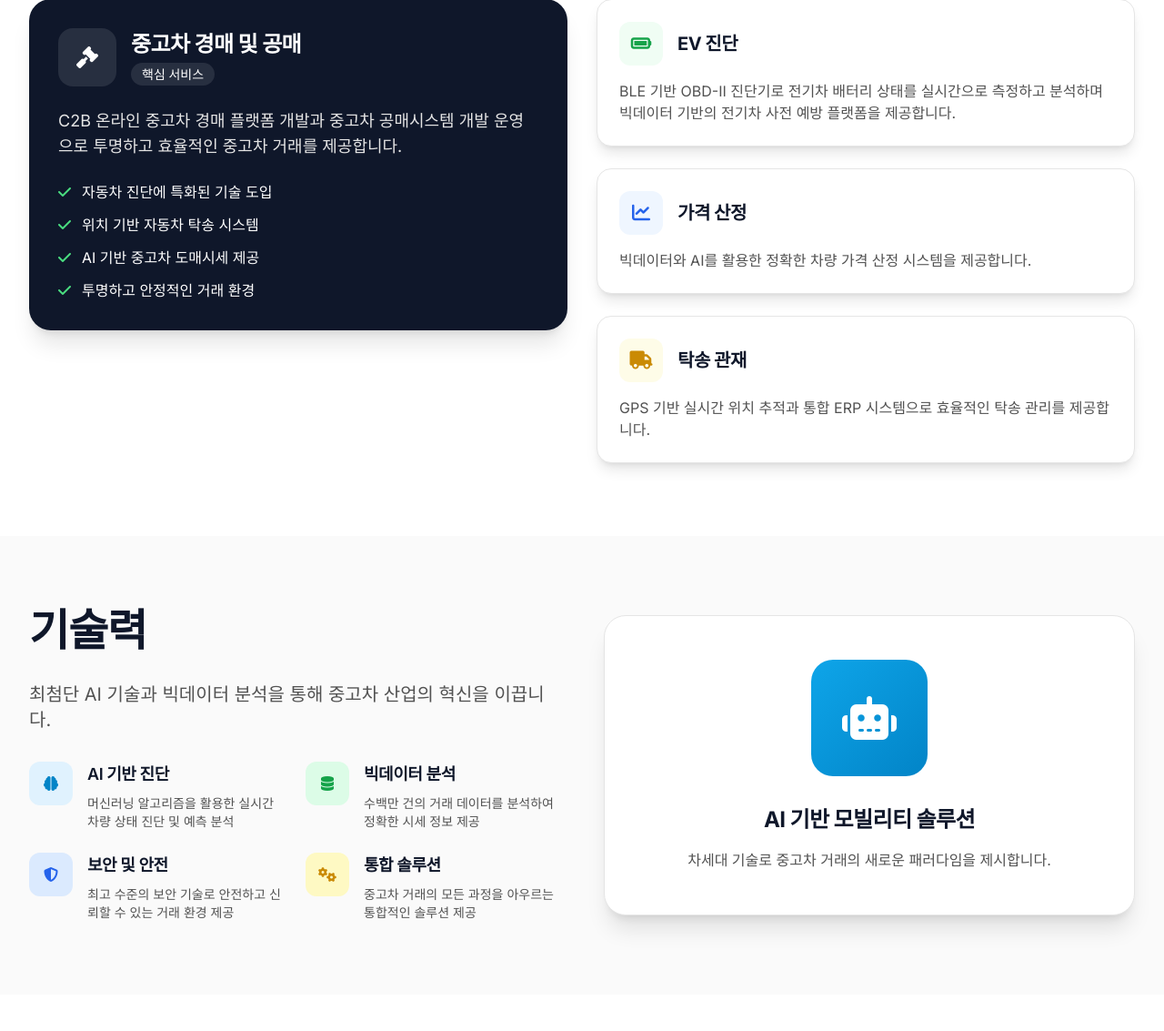
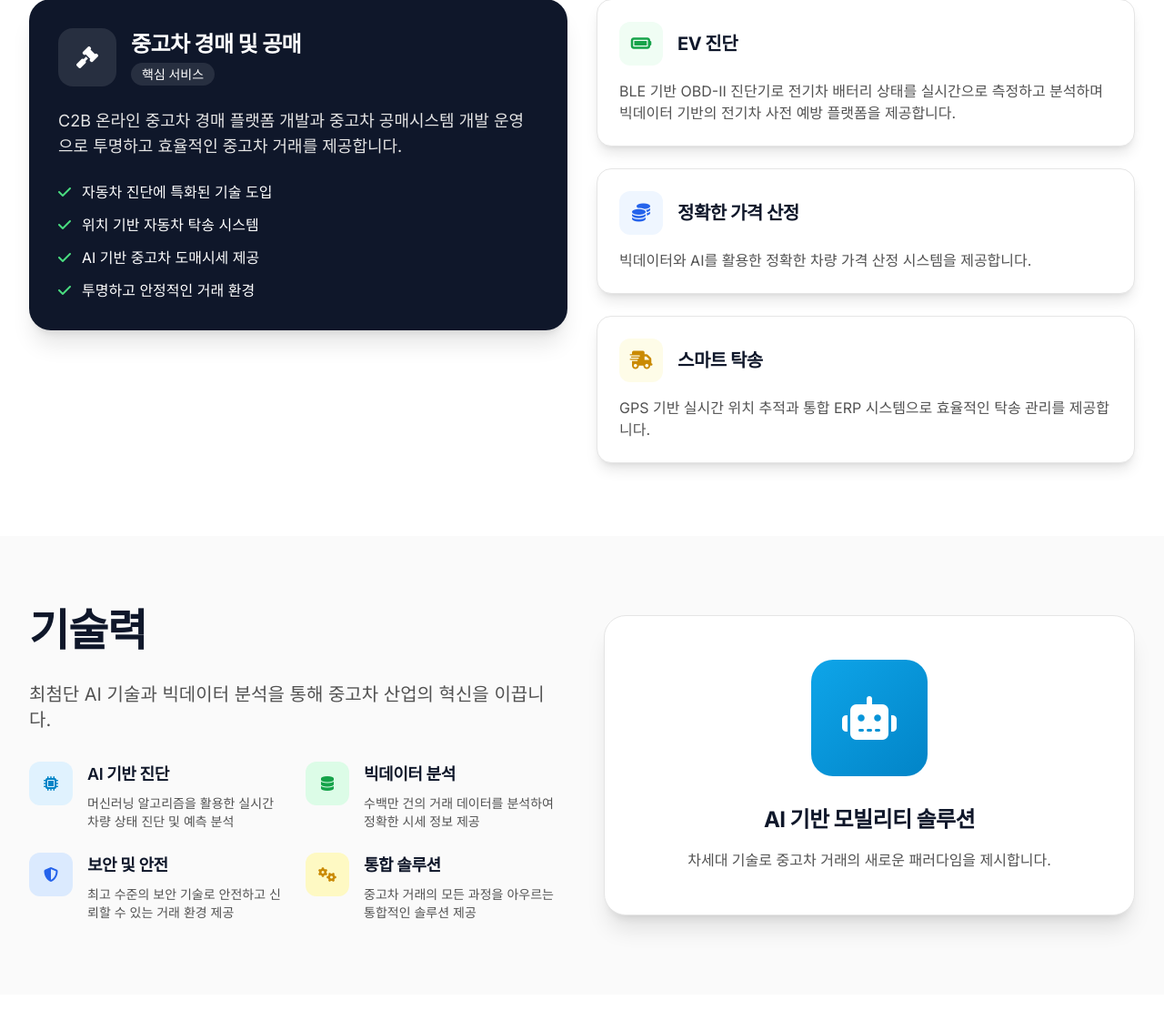
Before and after one commit to JTY9410/BLH_HOMPAGE, a Flask app: page /home in a window 1280 px wide. Shown: the part 1045-2178 px from the top of the page at 91% size. Run offline with Flask 3, Linux system fonts and the light colour scheme; some libraries are stand-ins or nearby versions.

Commit message:
✨ 랜딩페이지 서비스 아이콘 개선
- AI 기반 진단: fa-brain → fa-microchip (더 기술적인 느낌)
- 정확한 가격 산정: fa-chart-line → fa-coins (가격/금전 관련)
- 스마트 탁송: fa-truck → fa-shipping-fast (빠르고 스마트한 배송)
- Hero 섹션 floating 카드 아이콘들도 동일하게 업데이트
- 제목도 더 명확하게 '정확한 가격 산정', '스마트 탁송'으로 변경

```diff
--- a/templates/index.html
+++ b/templates/index.html
@@ -34,15 +34,6 @@
         <div class="absolute inset-0 bg-white/30"></div>
     </div>
 
-    <!-- 5초 후 나타나는 문구 - 화면 정중앙, 선명도 100% -->
-    <div class="fixed top-0 left-0 w-full h-full flex items-center justify-center pointer-events-none z-50">
-        <div class="text-center bg-white rounded-3xl px-20 py-16 shadow-2xl border-3 border-gray-400 max-w-4xl mx-4">
-            <h2 id="future-text" class="text-6xl lg:text-8xl font-black text-black opacity-0 transition-all duration-1000 leading-tight tracking-tight">
-                모빌리티의 미래가<br>
-                <span class="text-blue-700 font-black">시작됩니다</span>
-            </h2>
-        </div>
-    </div>
 
     <div class="relative max-w-7xl mx-auto px-4 sm:px-6 lg:px-8 py-20">
         <div class="grid grid-cols-1 lg:grid-cols-2 gap-16 items-center">
@@ -108,22 +99,22 @@
                 <!-- Floating Cards -->
                 <div class="absolute -top-4 -left-4 bg-white rounded-2xl border border-neutral-200 p-4 shadow-lg animate-float">
                     <div class="text-center">
-                        <i class="fas fa-chart-line text-2xl text-green-500 mb-2"></i>
-                        <div class="text-sm font-semibold text-neutral-700">가격 산정</div>
+                        <i class="fas fa-coins text-2xl text-green-500 mb-2"></i>
+                        <div class="text-sm font-semibold text-neutral-700">정확한 가격 산정</div>
                     </div>
                 </div>
 
                 <div class="absolute -top-4 -right-4 bg-white rounded-2xl border border-neutral-200 p-4 shadow-lg animate-float delay-1000">
                     <div class="text-center">
-                        <i class="fas fa-battery-full text-2xl text-blue-500 mb-2"></i>
-                        <div class="text-sm font-semibold text-neutral-700">EV 진단</div>
+                        <i class="fas fa-microchip text-2xl text-blue-500 mb-2"></i>
+                        <div class="text-sm font-semibold text-neutral-700">AI 기반 진단</div>
                     </div>
                 </div>
 
                 <div class="absolute -bottom-4 left-1/2 transform -translate-x-1/2 bg-white rounded-2xl border border-neutral-200 p-4 shadow-lg animate-float delay-2000">
                     <div class="text-center">
-                        <i class="fas fa-truck text-2xl text-yellow-500 mb-2"></i>
-                        <div class="text-sm font-semibold text-neutral-700">탁송 관리</div>
+                        <i class="fas fa-shipping-fast text-2xl text-yellow-500 mb-2"></i>
+                        <div class="text-sm font-semibold text-neutral-700">스마트 탁송</div>
                     </div>
                 </div>
             </div>
@@ -197,9 +188,9 @@
                 <div class="bg-white rounded-2xl p-6 shadow-lg border border-neutral-200 hover:shadow-xl transition-shadow duration-300">
                     <div class="flex items-center mb-4">
                         <div class="w-12 h-12 bg-blue-50 rounded-xl flex items-center justify-center mr-4">
-                            <i class="fas fa-chart-line text-xl text-blue-600"></i>
+                            <i class="fas fa-coins text-xl text-blue-600"></i>
                         </div>
-                        <h4 class="text-xl font-bold text-primary-900">가격 산정</h4>
+                        <h4 class="text-xl font-bold text-primary-900">정확한 가격 산정</h4>
                     </div>
                     <p class="text-neutral-600">
                         빅데이터와 AI를 활용한 정확한 차량 가격 산정 시스템을 제공합니다.
@@ -209,9 +200,9 @@
                 <div class="bg-white rounded-2xl p-6 shadow-lg border border-neutral-200 hover:shadow-xl transition-shadow duration-300">
                     <div class="flex items-center mb-4">
                         <div class="w-12 h-12 bg-yellow-50 rounded-xl flex items-center justify-center mr-4">
-                            <i class="fas fa-truck text-xl text-yellow-600"></i>
+                            <i class="fas fa-shipping-fast text-xl text-yellow-600"></i>
                         </div>
-                        <h4 class="text-xl font-bold text-primary-900">탁송 관재</h4>
+                        <h4 class="text-xl font-bold text-primary-900">스마트 탁송</h4>
                     </div>
                     <p class="text-neutral-600">
                         GPS 기반 실시간 위치 추적과 통합 ERP 시스템으로 효율적인 탁송 관리를 제공합니다.
@@ -236,7 +227,7 @@
                 <div class="grid grid-cols-1 md:grid-cols-2 gap-6">
                     <div class="flex items-start space-x-4">
                         <div class="w-12 h-12 bg-accent-100 rounded-xl flex items-center justify-center flex-shrink-0">
-                            <i class="fas fa-brain text-accent-600"></i>
+                            <i class="fas fa-microchip text-accent-600"></i>
                         </div>
                         <div>
                             <h4 class="text-lg font-semibold mb-2 text-primary-900">AI 기반 진단</h4>
```
